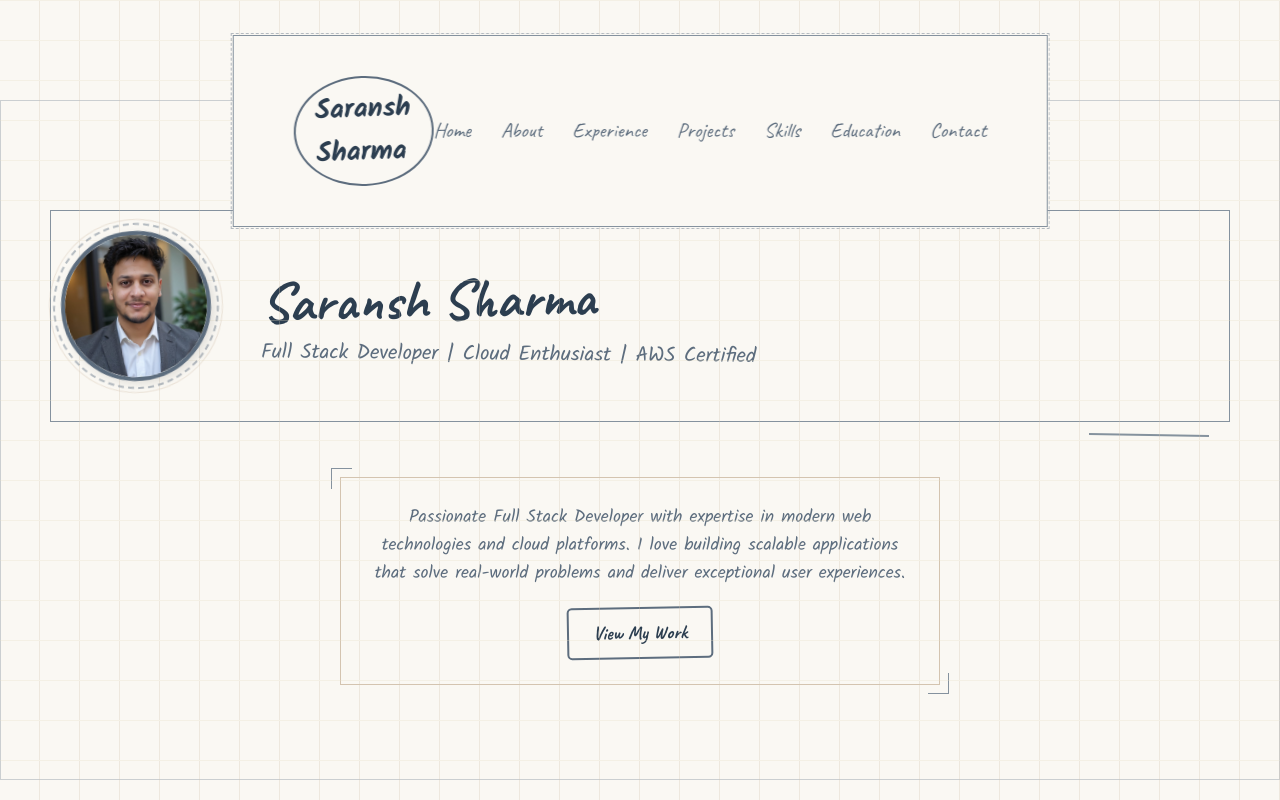
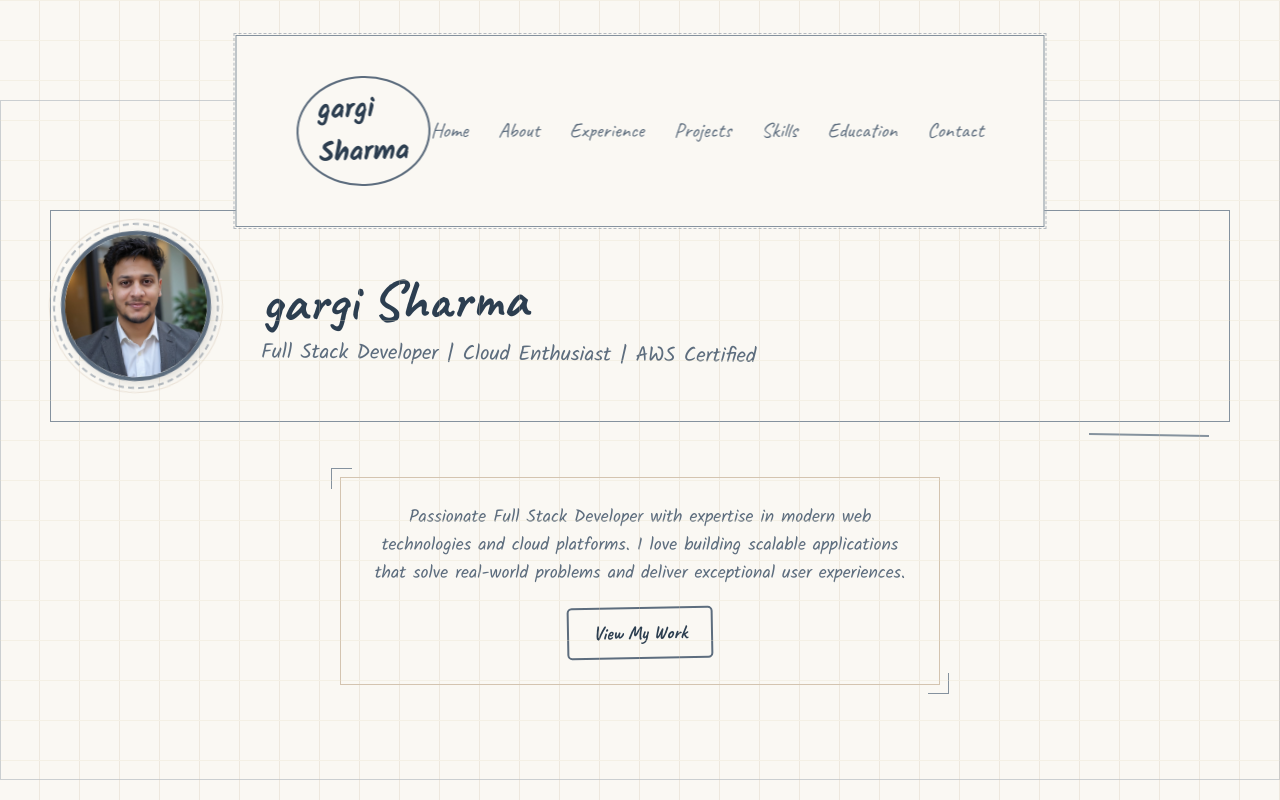
Before and after one commit to Saransh1220/my-portfolio, an Angular app: page / in a window 1280 px wide. Built offline with nearby package versions, Linux system fonts and the light colour scheme.

Commit message:
test deployment

```diff
--- a/src/app/app.ts
+++ b/src/app/app.ts
@@ -61,7 +61,7 @@ export class App {
 
   // Personal Information
   protected readonly personalInfo = signal({
-    name: 'Saransh Sharma',
+    name: 'gargi Sharma',
     tagline: 'Full Stack Developer | Cloud Enthusiast | AWS Certified',
     email: 'Saransh1220@gmail.com',
     phone: '+91 7876039602',
```
Also changed, not shown: 1 other file (tests, documents, lock files or other folders).
